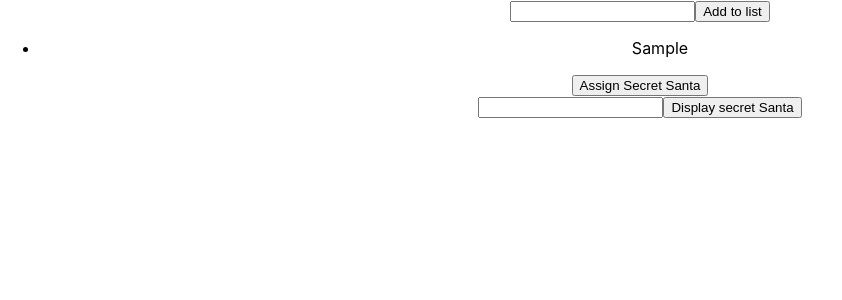
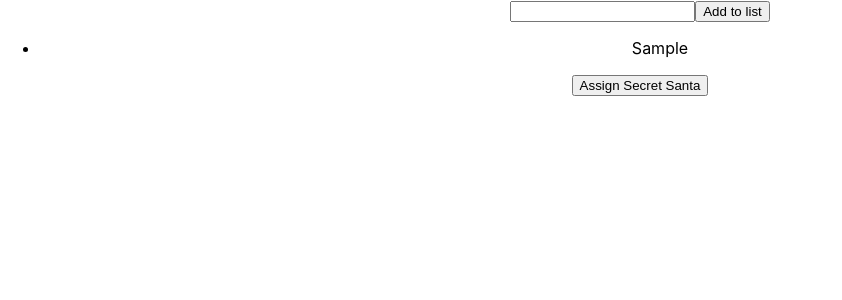
Before and after one commit to MariaTheCoder/random-santa, a React (Create React App) app: page / in a window 1280 px wide. Both pictures are taken after typing "Sample" into the empty fields and a click on the button "Add to list". Shown: the top 300 px of the page, without its empty margins (0-842 px from the left). Built offline with nearby package versions, Linux system fonts and the light colour scheme.

Commit message:
Keep track of whether secretSantas have been asigned. If not, do not display the ListSecretSantas components as the component is not useful until secretSantas have been assigned.

```diff
--- a/src/Components/AssignSecretSanta.js
+++ b/src/Components/AssignSecretSanta.js
@@ -1,6 +1,9 @@
+import { useState } from "react";
 import ListSecretSantas from "./ListSecretSantas";
 
 export default function AssignSecretSanta(props) {
+  const [areSantasAssigned, setAreSantasAssigned] = useState(false);
+
   function clickHandler() {
     const participantsList = [...props.list];
     const randomOrder = [];
@@ -24,17 +27,21 @@ export default function AssignSecretSanta(props) {
       randomOrder[i].secretSanta = randomOrder[i + 1].name;
     }
     props.setList(randomOrder);
+    setAreSantasAssigned(true);
   }
 
   return (
     <div className="AssignSecretSanta">
-      <button onClick={clickHandler}>Assign Secret Santa</button>
+      {areSantasAssigned ? (
+        <button disabled onClick={clickHandler}>
+          Assign Secret Santa
+        </button>
+      ) : (
+        <button onClick={clickHandler}>Assign Secret Santa</button>
+      )}
       <div>
-        {props.list.length > 0 ? (
-          <ListSecretSantas list={props.list} />
-        ) : (
-          "Secret Santas can not be assigned"
-        )}
+        {props.list.length > 0 ? null : "Secret Santas can not be assigned"}
+        {areSantasAssigned ? <ListSecretSantas list={props.list} /> : null}
       </div>
     </div>
   );
```
